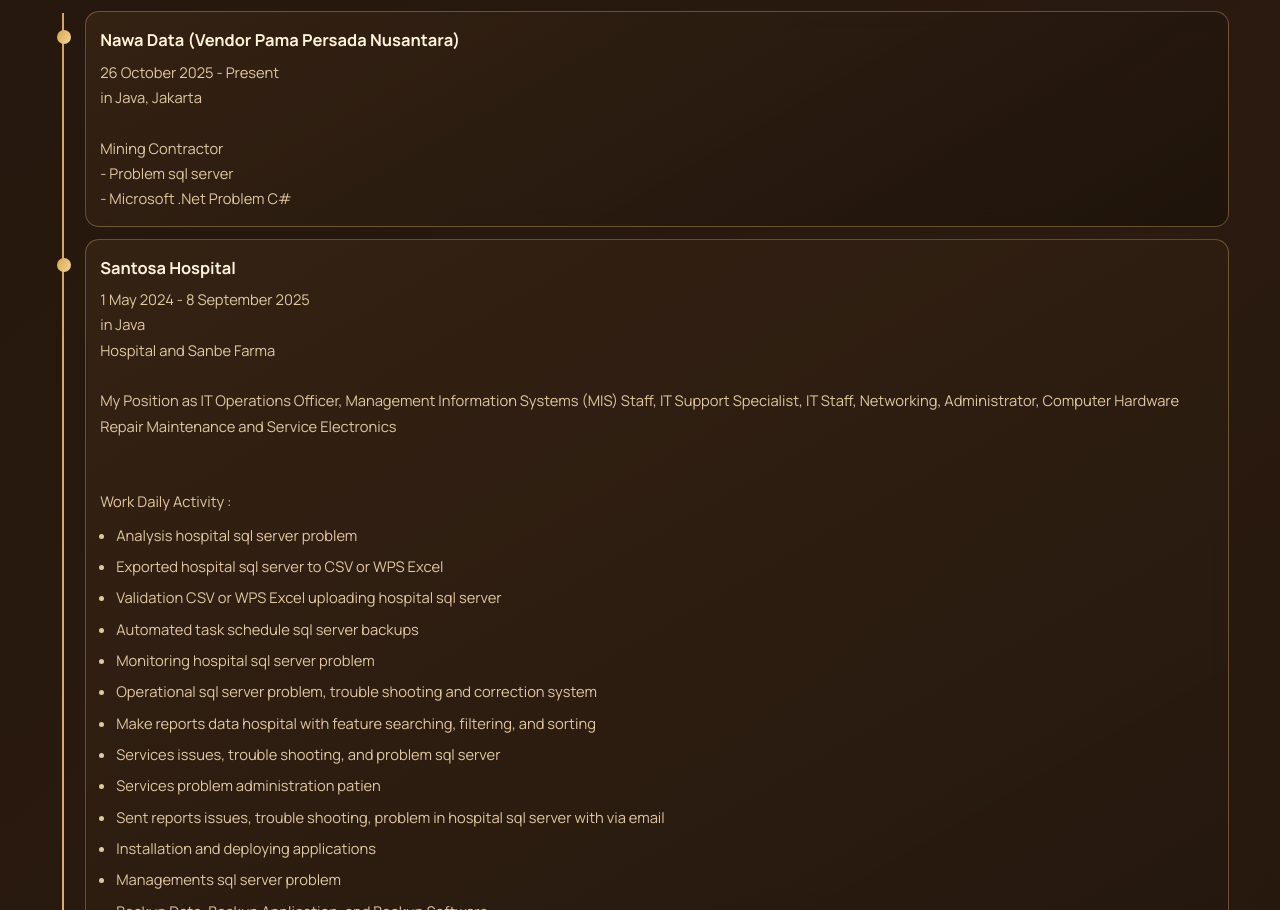
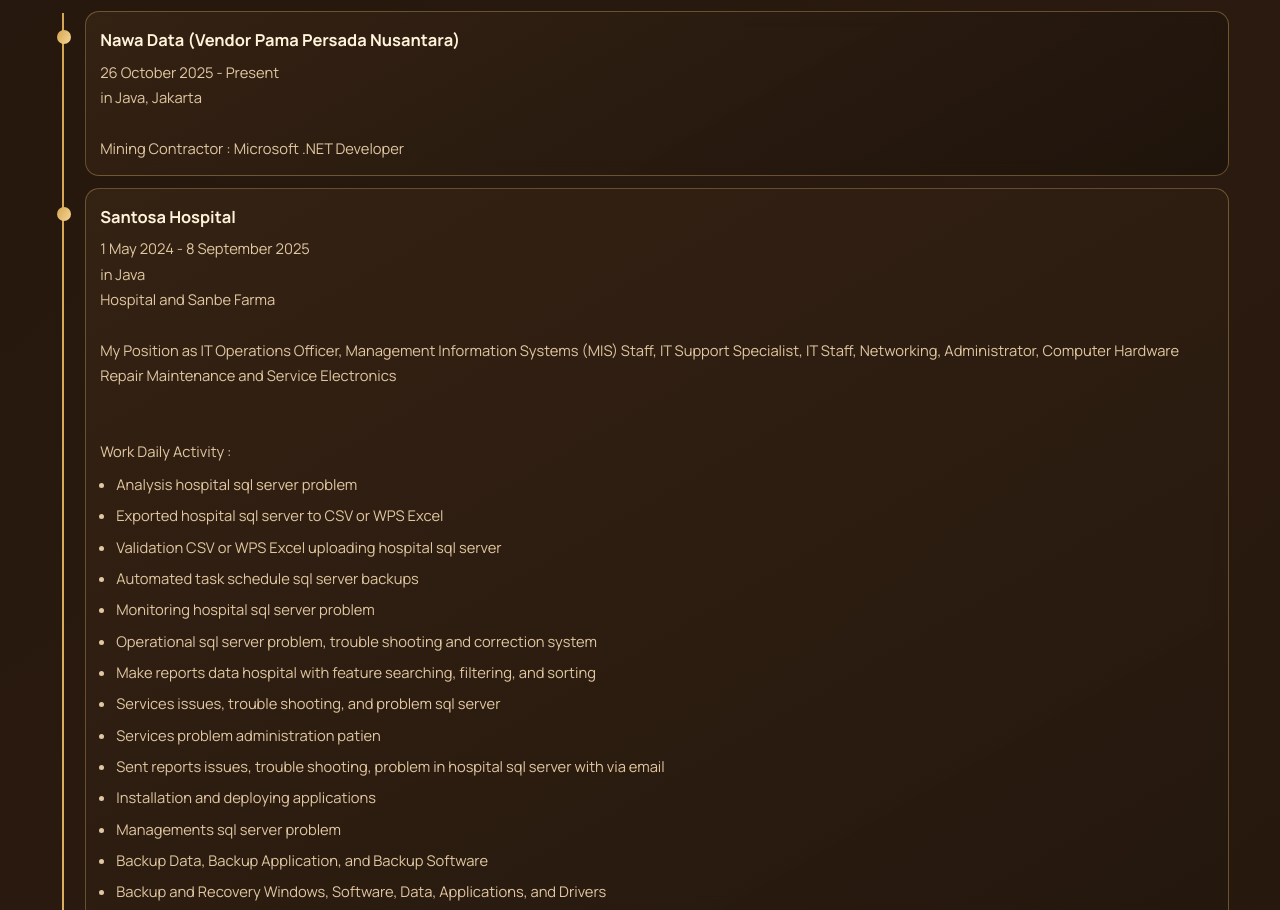
Before and after one commit to miftahsaifulloh/miftahsaifulloh.github.io, a plain HTML site: page index.html in a window 1280 px wide. Shown: the part 5443-6353 px from the top of the page. Drawn offline with Linux system fonts and the light colour scheme.

Commit message:
Update index.html

```diff
--- a/index.html
+++ b/index.html
@@ -699,7 +699,7 @@
 						<p data-i18n="heroDescription">Technology professional with experience in software development, information systems, instrumentation, and automation across desktop, web, mobile, and systems integration. Background includes Project Programmer, Java Developer, .NET Developer, Full-Stack Developer, System Analyst, Instrumentation Engineer, and Automation Engineer. Experienced with Java, .NET, Microsoft Visual Studio, Android Development, iOS Development, and supporting technologies to build efficient, reliable solutions aligned with business needs and digital transformation.</p>
 						<div class="hero-actions">
 							<a href="https://api.whatsapp.com/send?phone=6287725566774&text=Assalamu%27alaikum%20Wr.%20Wb.%20Mr.%20Miftah%20Saifulloh" class="btn btn-primary" data-i18n="btnContact" target="_blank">Hubungi Saya</a>
-							<a href="https://www.linkedin.com/in/miftah-saifulloh-emip-%F0%9F%87%A9%F0%9F%87%AA-9bb196266" class="btn btn-secondary" data-i18n="btnWork" target="_blank">Linkedin</a>
+							<a href="https://www.linkedin.com/in/miftah-saifulloh-emip-9bb196266" class="btn btn-secondary" data-i18n="btnWork" target="_blank">Linkedin</a>
 						</div>
 					</div>
 				</div>
@@ -1019,9 +1019,7 @@
 						<h4>Nawa Data (Vendor Pama Persada Nusantara)</h4>
 						<p class="small">26 October 2025 - Present</p>
 						<p class="small">in Java, Jakarta</p>
-						<p class="small"><br>Mining Contractor</p>
-						<p class="small">- Problem sql server</p>
-						<p class="small">- Microsoft .Net Problem C#</p>
+						<p class="small"><br>Mining Contractor : Microsoft .NET Developer</p>
 					</article>
 					<article class="timeline-item">
 						<h4>Santosa Hospital</h4>
```
